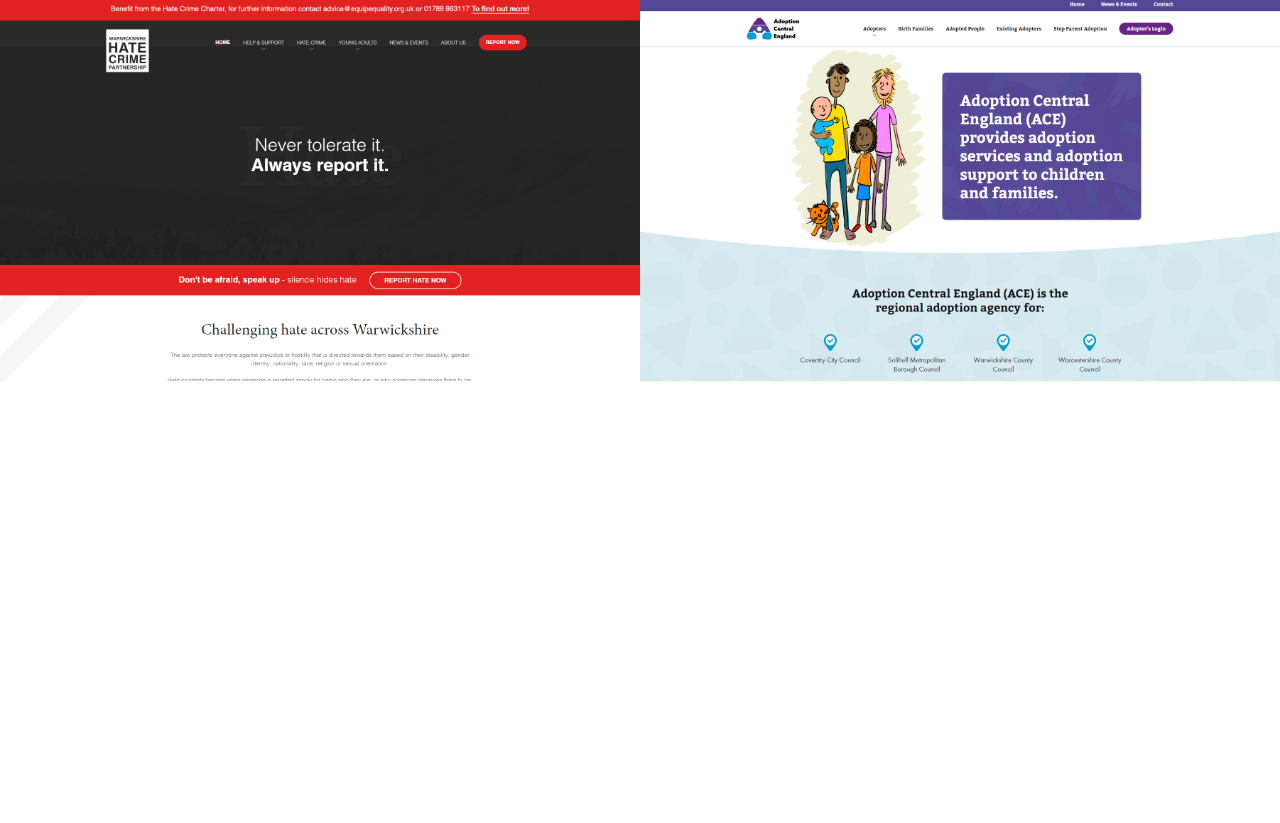
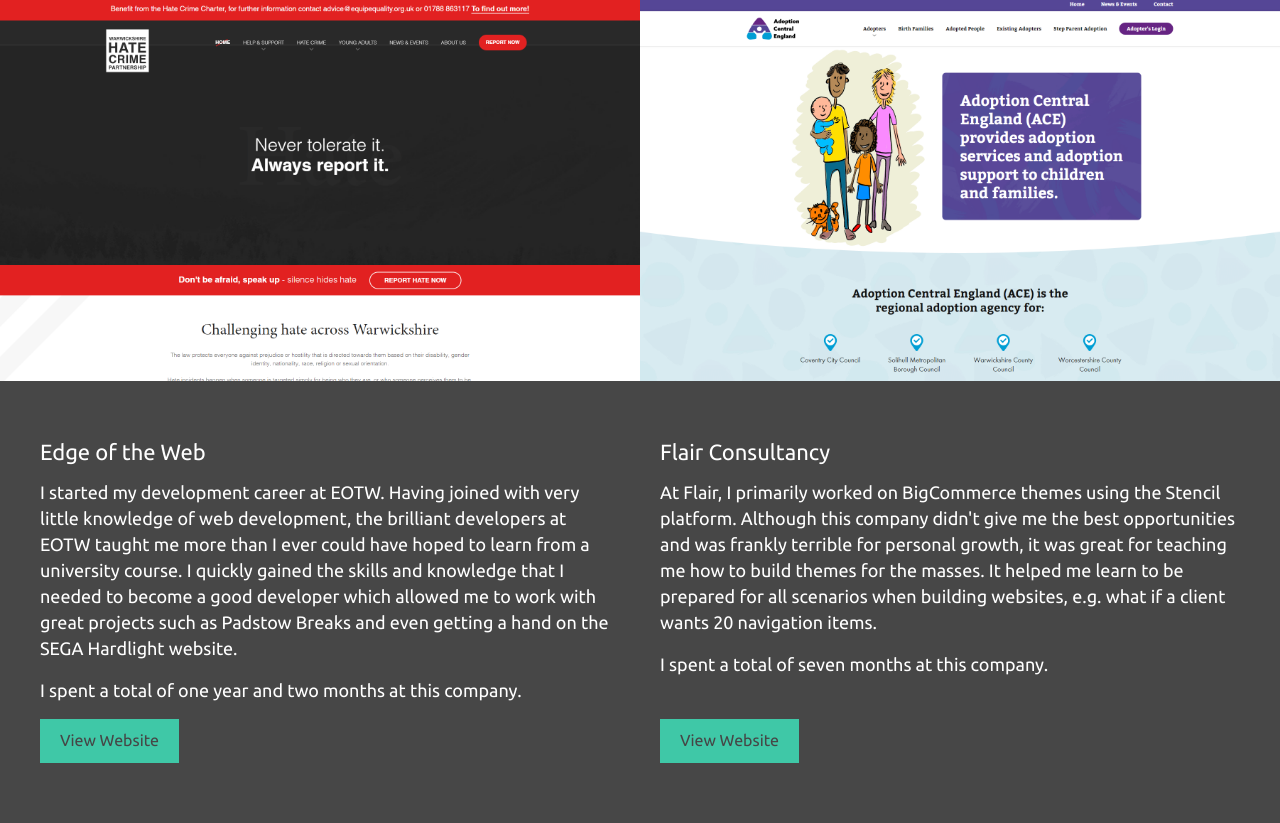
Before and after one commit to AdamHJ123/AdamHJ123.github.io, a plain HTML site: page index.html in a window 1280 px wide. Shown: the part 1411-2234 px from the top of the page. Before the commit the page ends 1792 px from the top, so only its background shows below. Drawn offline with nearby package versions, Linux system fonts and the light colour scheme.

Commit message:
Added experience section

```diff
--- a/dist/styles/main.css
+++ b/dist/styles/main.css
@@ -142,6 +142,7 @@
   border: 2px solid #3fc8a7;
   background: #3fc8a7;
   color: #464646;
+  font-family: "ubuntu", Arial, Helvetica, sans-serif;
   line-height: 39px;
   height: 40px;
   text-decoration: none; }
@@ -175,6 +176,38 @@
     .close-btn .close-btn__icon::after {
       -webkit-transform: translate(-50%, -50%) rotate(-45deg);
               transform: translate(-50%, -50%) rotate(-45deg); }
+
+.exp {
+  background: #474747;
+  padding: 60px 20px; }
+  .exp .exp__inner {
+    display: -webkit-box;
+    display: -ms-flexbox;
+    display: flex;
+    -webkit-box-orient: horizontal;
+    -webkit-box-direction: normal;
+        -ms-flex-flow: row wrap;
+            flex-flow: row wrap;
+    max-width: 1200px;
+    width: 100%;
+    margin: 0 auto; }
+  @media (min-width: 760px) {
+    .exp .exp__item {
+      display: -webkit-box;
+      display: -ms-flexbox;
+      display: flex;
+      -webkit-box-orient: vertical;
+      -webkit-box-direction: normal;
+          -ms-flex-flow: column;
+              flex-flow: column;
+      -webkit-box-align: start;
+          -ms-flex-align: start;
+              align-items: flex-start;
+      width: calc(50% - 20px); } }
+  .exp .exp__item:first-child {
+    margin-right: 40px; }
+  .exp .button {
+    margin-top: auto; }
 
 body.sticky-enabled .header {
   opacity: 1;
@@ -219,9 +252,9 @@
     right: 15px;
     -webkit-transform: translateY(-50%);
             transform: translateY(-50%);
+    font-family: "ubuntu", Arial, Helvetica, sans-serif;
     font-size: 30px;
     line-height: 1;
-    font-family: "ubuntu", Arial, Helvetica, sans-serif;
     text-decoration: none;
     color: #fff; }
     @media (min-width: 760px) {
@@ -275,17 +308,10 @@
     text-align: center;
     z-index: 1; }
   .hero .hero__intro {
-    font-family: "ubuntu", Arial, Helvetica, sans-serif;
     color: #fff; }
     @media (min-width: 760px) {
       .hero .hero__intro {
         margin-bottom: 20px; } }
-    .hero .hero__intro h1 {
-      font-size: 48px;
-      margin-bottom: 14px; }
-      @media (min-width: 760px) {
-        .hero .hero__intro h1 {
-          font-size: 70px; } }
     .hero .hero__intro p {
       font-size: 24px; }
       @media (min-width: 760px) {
@@ -446,7 +472,8 @@
 .nav .nav__item {
   display: block;
   width: 100%;
-  margin-bottom: 10px; }
+  margin-bottom: 10px;
+  font-family: "ubuntu", Arial, Helvetica, sans-serif; }
   @media (min-width: 760px) {
     .nav .nav__item {
       width: 90px;
@@ -492,8 +519,7 @@
   font-size: 18px;
   line-height: 29px;
   color: #fff;
-  text-decoration: none;
-  font-family: "ubuntu", Arial, Helvetica, sans-serif; }
+  text-decoration: none; }
   @media (min-width: 760px) {
     .nav .nav__link {
       pointer-events: all; } }
@@ -530,8 +556,8 @@
       content: "";
       display: block;
       padding-top: 60%;
-      background: -webkit-gradient(linear, left bottom, left top, from(rgba(0, 0, 0, 0.4)), to(rgba(0, 0, 0, 0.1)));
-      background: linear-gradient(to top, rgba(0, 0, 0, 0.4) 0%, rgba(0, 0, 0, 0.1) 100%);
+      background: -webkit-gradient(linear, left top, left bottom, from(rgba(0, 0, 0, 0.8)), to(rgba(0, 0, 0, 0.3)));
+      background: linear-gradient(to bottom, rgba(0, 0, 0, 0.8) 0%, rgba(0, 0, 0, 0.3) 100%);
       z-index: 1; }
       @media (min-width: 960px) {
         .portfolio .portfolio__item::before {
@@ -567,22 +593,10 @@
     position: absolute;
     right: 9%;
     bottom: 12%;
-    left: 9%;
-    font-family: "ubuntu", Arial, Helvetica, sans-serif; }
+    left: 9%; }
     @media (min-width: 960px) {
       .portfolio .portfolio__info {
         opacity: 0; } }
-    .portfolio .portfolio__info h3 {
-      font-size: 22px;
-      margin-bottom: 16px;
-      color: #fff; }
-    .portfolio .portfolio__info p {
-      font-size: 18px;
-      line-height: 24px;
-      margin-bottom: 16px;
-      color: #fff; }
-    .portfolio .portfolio__info a {
-      color: inherit; }
     .portfolio .portfolio__info .portfolio__info-list {
       display: -webkit-box;
       display: -ms-flexbox;
@@ -688,6 +702,8 @@
         -webkit-box-shadow: 0 0 5px 5px rgba(0, 0, 0, 0.4);
                 box-shadow: 0 0 5px 5px rgba(0, 0, 0, 0.4);
         z-index: 1; }
+        .portfolio.portfolio--modal .portfolio__item.portfolio__item--active::after {
+          background: rgba(0, 0, 0, 0.7); }
         .portfolio.portfolio--modal .portfolio__item.portfolio__item--active .portfolio__info {
           opacity: 1; }
       .portfolio.portfolio--modal .portfolio__item.portfolio__item--previous, .portfolio.portfolio--modal .portfolio__item.portfolio__item--next {
@@ -724,3 +740,27 @@
           margin-bottom: auto; }
       .portfolio.portfolio--modal .portfolio__item .portfolio__info-list {
         margin-bottom: 10px; }
+
+h1 {
+  font-family: "ubuntu", Arial, Helvetica, sans-serif;
+  font-size: 48px;
+  margin-bottom: 14px; }
+  @media (min-width: 760px) {
+    h1 {
+      font-size: 70px; } }
+
+h3 {
+  font-family: "ubuntu", Arial, Helvetica, sans-serif;
+  font-size: 22px;
+  margin-bottom: 16px;
+  color: #fff; }
+
+p {
+  font-family: "ubuntu", Arial, Helvetica, sans-serif;
+  font-size: 18px;
+  line-height: 26px;
+  margin-bottom: 16px;
+  color: #fff; }
+
+a {
+  color: inherit; }
--- a/index.html
+++ b/index.html
@@ -31,7 +31,7 @@
             <a class="nav__link" href="#portfolio">portfolio</a>
           </li>
           <li class="nav__item nav__item--button nav__item--button-secondary">
-            <a class="nav__link" href="">experience</a>
+            <a class="nav__link" href="#experience">experience</a>
           </li>
           <li class="nav__item">
             <a class="nav__link" href="">skills</a>
@@ -143,6 +143,22 @@
         <span class="portfolio__vertical-lines"></span>
       </a>
     </section>
+    <section class="exp" id="experience">
+      <div class="exp__inner">
+        <div class="exp__item">
+          <h3>Edge of the Web</h3>
+          <p>I started my development career at EOTW. Having joined with very little knowledge of web development, the brilliant developers at EOTW taught me more than I ever could have hoped to learn from a university course. I quickly gained the skills and knowledge that I needed to become a good developer which allowed me to work with great projects such as Padstow Breaks and even getting a hand on the SEGA Hardlight website.</p>
+          <p>I spent a total of one year and two months at this company.</p>
+          <a href="https://www.edgeoftheweb.co.uk/" class="button">View Website</a>
+        </div>
+        <div class="exp__item">
+          <h3>Flair Consultancy</h3>
+          <p>At Flair, I primarily worked on BigCommerce themes using the Stencil platform. Although this company didn't give me the best opportunities and was frankly terrible for personal growth, it was great for teaching me how to build themes for the masses. It helped me learn to be prepared for all scenarios when building websites, e.g. what if a client wants 20 navigation items.</p>
+          <p>I spent a total of seven months at this company.</p>
+          <a href="https://www.flairconsultancy.com/" class="button">View Website</a>
+        </div>
+      </div>
+    </section>
   </main>
   <footer>
 
```
